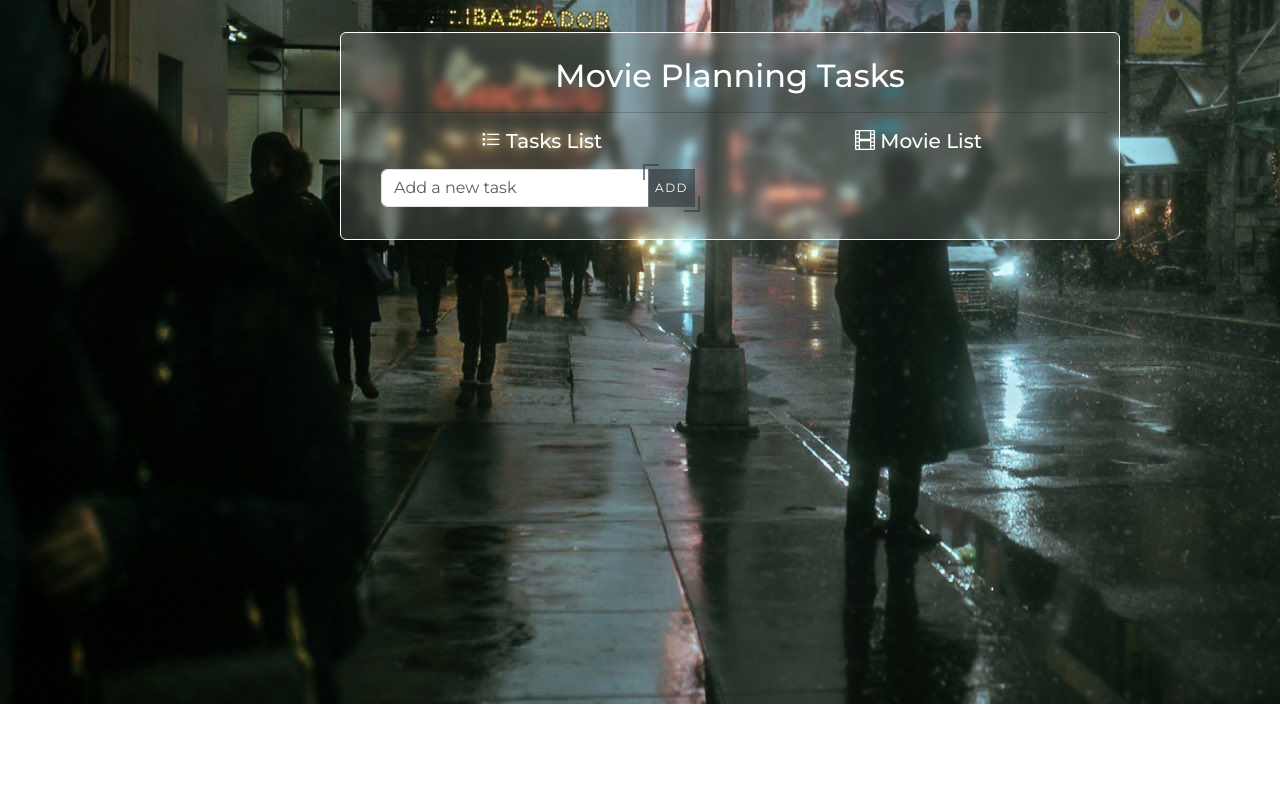
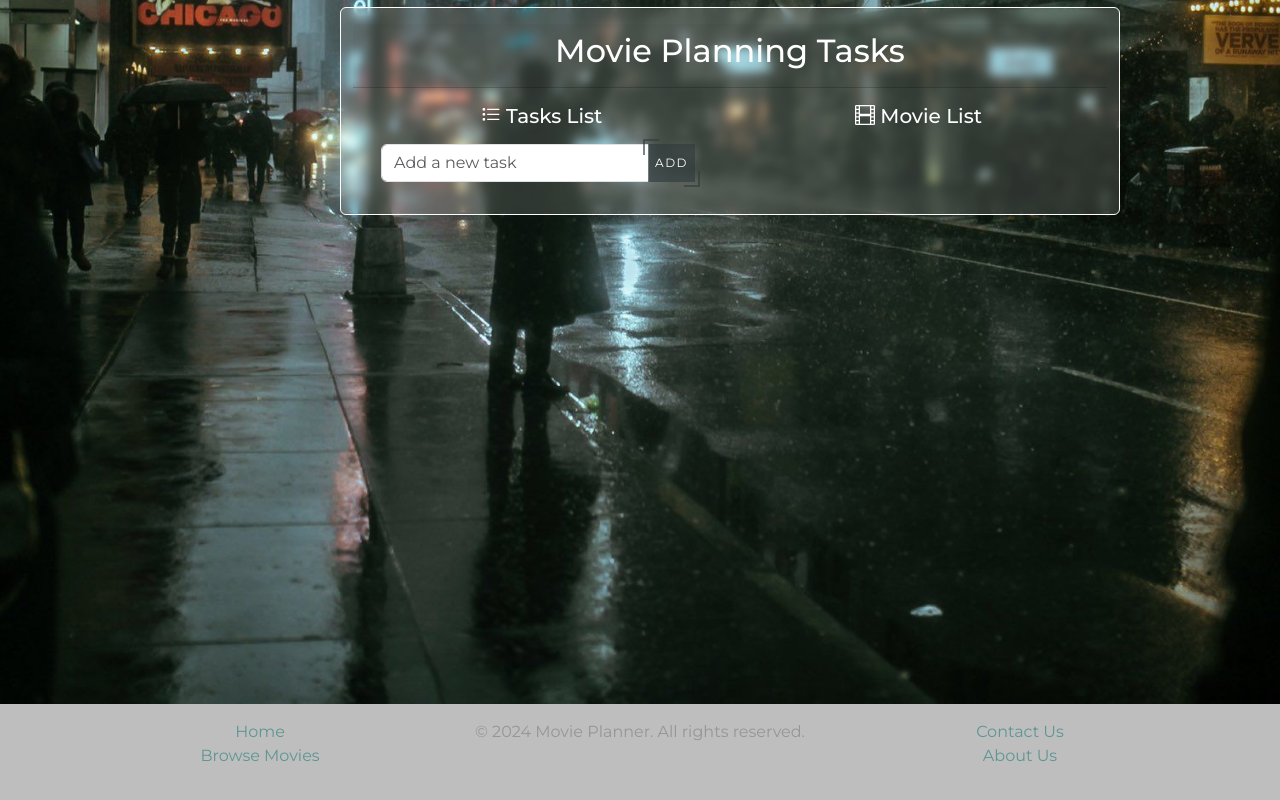
Before and after one commit to RevanAlgh/Angular_Project, an Angular app: page / in a window 1280 px wide. Shown: the part 456-1256 px from the top of the page. Before the commit the page ends 1160 px from the top, so only its background shows below. Built offline with nearby package versions, Linux system fonts and the light colour scheme.

Commit message:
Added the simplest footer

```diff
--- a/src/app/app.component.css
+++ b/src/app/app.component.css
@@ -0,0 +1,5 @@
+.bg-image {
+    background-size: cover; /* Ensures the background image covers the entire div */
+    background-position: center; /* Centers the image */
+    padding-bottom: 50px; /* Adds space for the footer */
+}
--- a/src/app/app.component.html
+++ b/src/app/app.component.html
@@ -2,10 +2,10 @@
 <div class="bg-image d-flex justify-content-center align-items-center" style="
   background-image: url('../assets/images/wallpaper.jpg');
   height: 145vh;
-
+  position: relative; /* Ensure child elements can be positioned correctly */
 ">
 
-    <router-outlet></router-outlet>
+  <router-outlet></router-outlet>
+</div>
 
-
-</div>
+<app-footer></app-footer>
--- /dev/null
+++ b/src/app/components/footer/footer.component.css
@@ -0,0 +1,19 @@
+.footer {
+    padding: 1rem 0;
+    color: #969696;
+    background-color: #bebebe;
+}
+
+.footer-text {
+    font-size: 2rem;
+}
+
+.footer-link {
+    color: #5e9693; /* Link color */
+    text-decoration: none;
+    margin: 0 2.5rem; /* Space between links */
+}
+
+.footer-link:hover {
+    text-decoration: underline; /* Underline on hover */
+}
--- /dev/null
+++ b/src/app/components/footer/footer.component.html
@@ -0,0 +1,21 @@
+<footer class="footer">
+    <div class="container text-center">
+        <div class="row">
+            <div class="col-sm-4">
+                <ul class="list-unstyled">
+                    <li><a class="footer-link" routerLink="/">Home</a></li>
+                    <li><a class="footer-link" routerLink="/movies">Browse Movies</a></li>
+                </ul>
+            </div>
+            <div class="col-sm-4">
+                <p>© 2024 Movie Planner. All rights reserved.</p>
+            </div>
+            <div class="col-sm-4">
+                <ul class="list-unstyled">
+                    <li><a href="#" class="footer-link">Contact Us</a></li>
+                    <li><a href="#" class="footer-link">About Us</a></li>
+                </ul>
+            </div>
+        </div>
+    </div>
+</footer>
--- a/src/index.html
+++ b/src/index.html
@@ -16,8 +16,12 @@
   <link rel="preconnect" href="https://fonts.googleapis.com">
   <link rel="preconnect" href="https://fonts.gstatic.com" crossorigin>
   <link href="https://fonts.googleapis.com/css2?family=Montserrat:ital,wght@0,100..900;1,100..900&display=swap" rel="stylesheet">
+  <link
+  rel="stylesheet"
+  href="https://cdnjs.cloudflare.com/ajax/libs/font-awesome/5.15.4/css/all.min.css" />
 </head>
 <body>
   <app-root></app-root>
 </body>
+
 </html>
```
Also changed, not shown: src/app/app.module.ts (+7 -2 lines), src/app/components/footer/footer.component.ts (added, +10 -0 lines), 1 other file (tests, documents, lock files or other folders).
